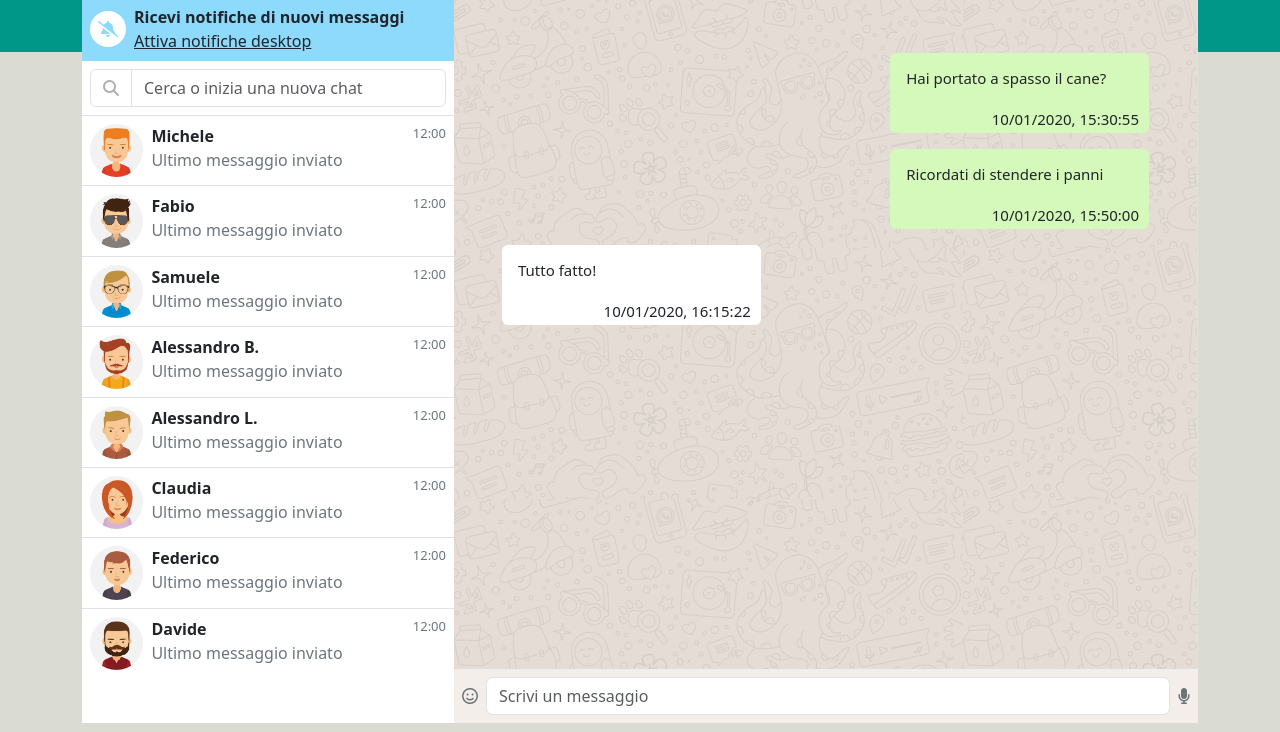
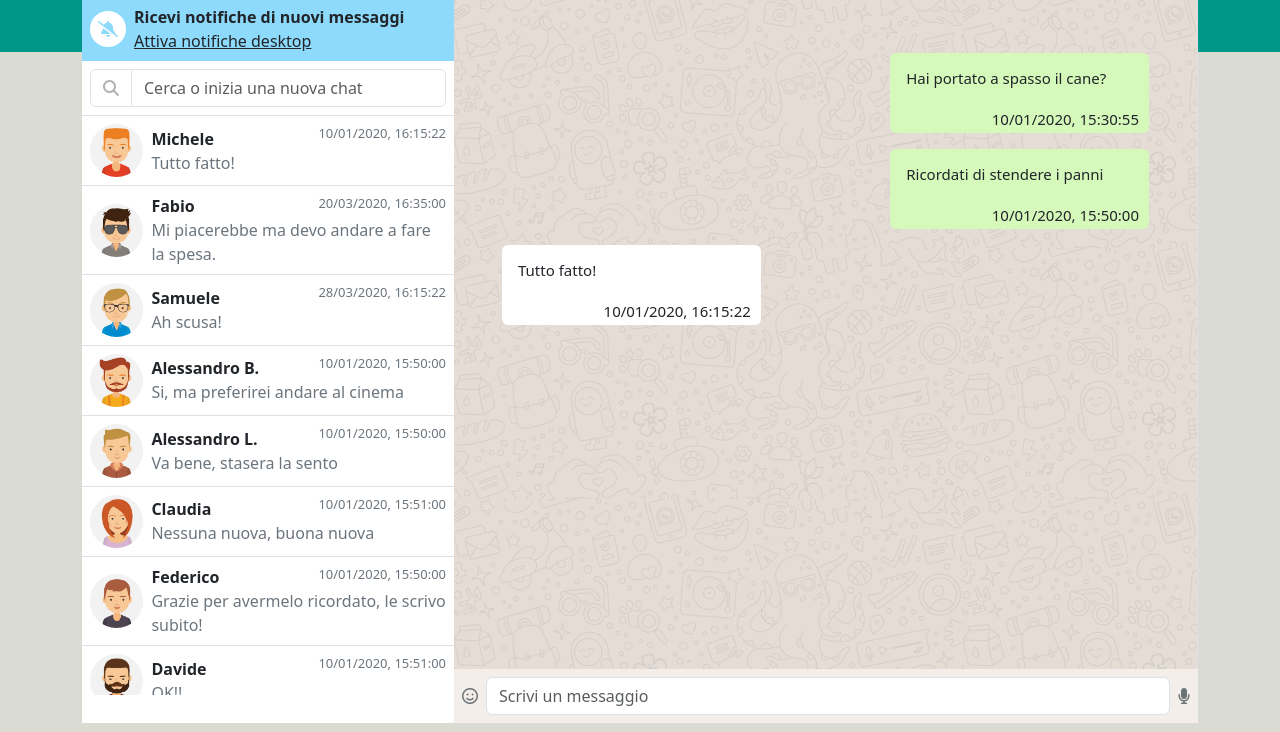
Before and after one commit to Lucianor01/vue-boolzapp, a plain HTML site: page index.html in a window 1280 px wide. Shown: the part 68-800 px from the top of the page. Drawn offline with nearby package versions, Linux system fonts and the light colour scheme.

Commit message:
Milestone 5 Visualizzazione ora e ultimo messaggio

```diff
--- a/assets/css/style.css
+++ b/assets/css/style.css
@@ -45,6 +45,7 @@ i {
 .img_utente {
     width: 15%;
     border-radius: 50%;
+    max-height: 62px;
 }
 
 .container_orario_utente {
--- a/index.html
+++ b/index.html
@@ -61,16 +61,20 @@
                                 <div v-for="(element, index) in listaUtente" :key="index"
                                 @click="changeUtenti(index)"
                                 id="lista_utenti" class="p-2 border-top">
-                                    <div class="d-flex position-relative">
+                                    <div class="d-flex position-relative align-items-center">
                                         <img class="img_utente me-2" v-bind:src="'./assets' + element.avatar" v-bind:alt="element.name">
                                         <div>
                                             <div>
                                                 <span><strong>{{ element.name }}</strong></span>
                                             </div>
                                             <div>
-                                                <span class="text-secondary">Ultimo messaggio inviato</span>
+                                                <span class="text-secondary">
+                                                    {{ element.messages[element.messages.length - 1].message }}
+                                                </span>
                                             </div>
-                                            <span class="container_orario_utente position-absolute text-secondary">12:00</span>
+                                            <span class="container_orario_utente position-absolute text-secondary">
+                                                {{ element.messages[element.messages.length - 1].date }}
+                                            </span>
                                         </div>
                                     </div>
                                 </div>
```
